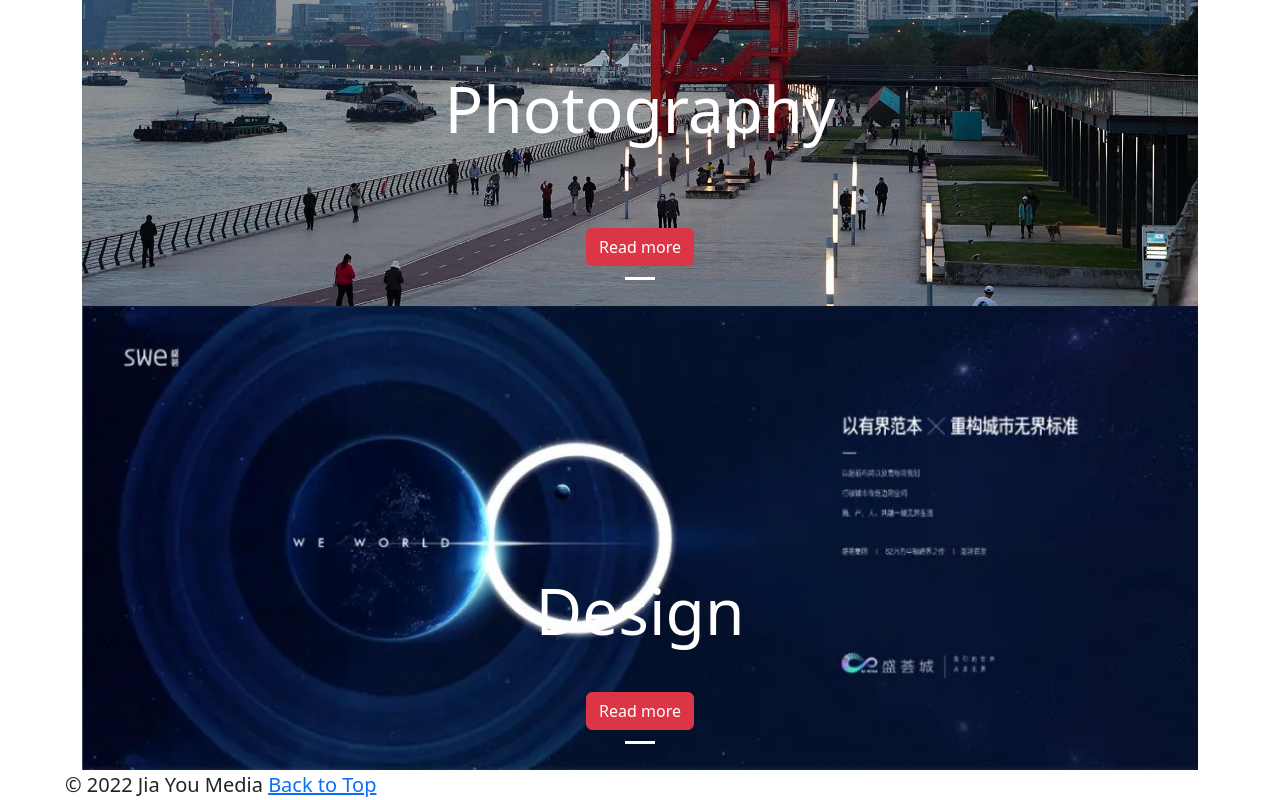
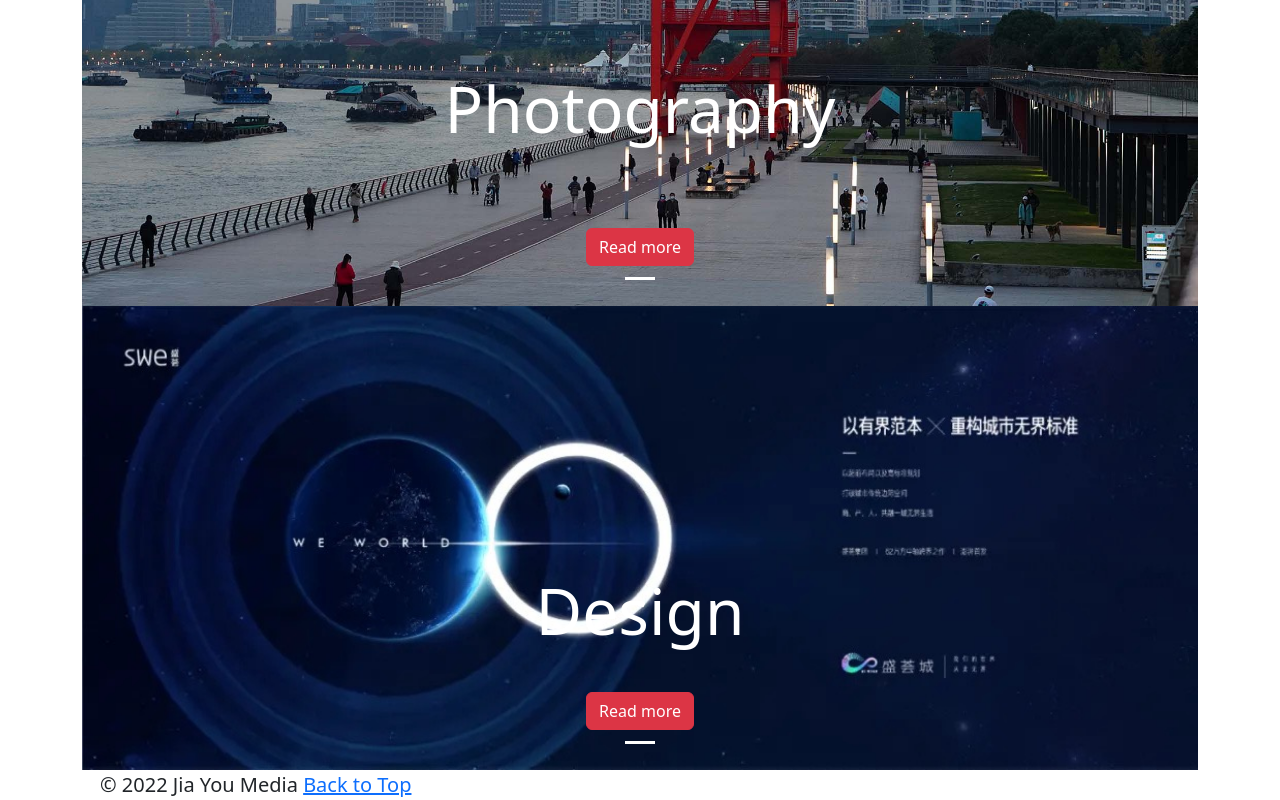
Before and after one commit to you00019/portfolio, a plain HTML site: page portfolio.html in a window 1280 px wide. Shown: the part 1343-2143 px from the top of the page. Drawn offline with nearby package versions, Linux system fonts and the light colour scheme.

Commit message:
make margin changes

```diff
--- a/css/portfolio.css
+++ b/css/portfolio.css
@@ -98,6 +98,6 @@ h2{
 }
 
 footer {
-   margin-left:65px;
+   margin-left:100px;
    font-size: 20px;
 }
```
